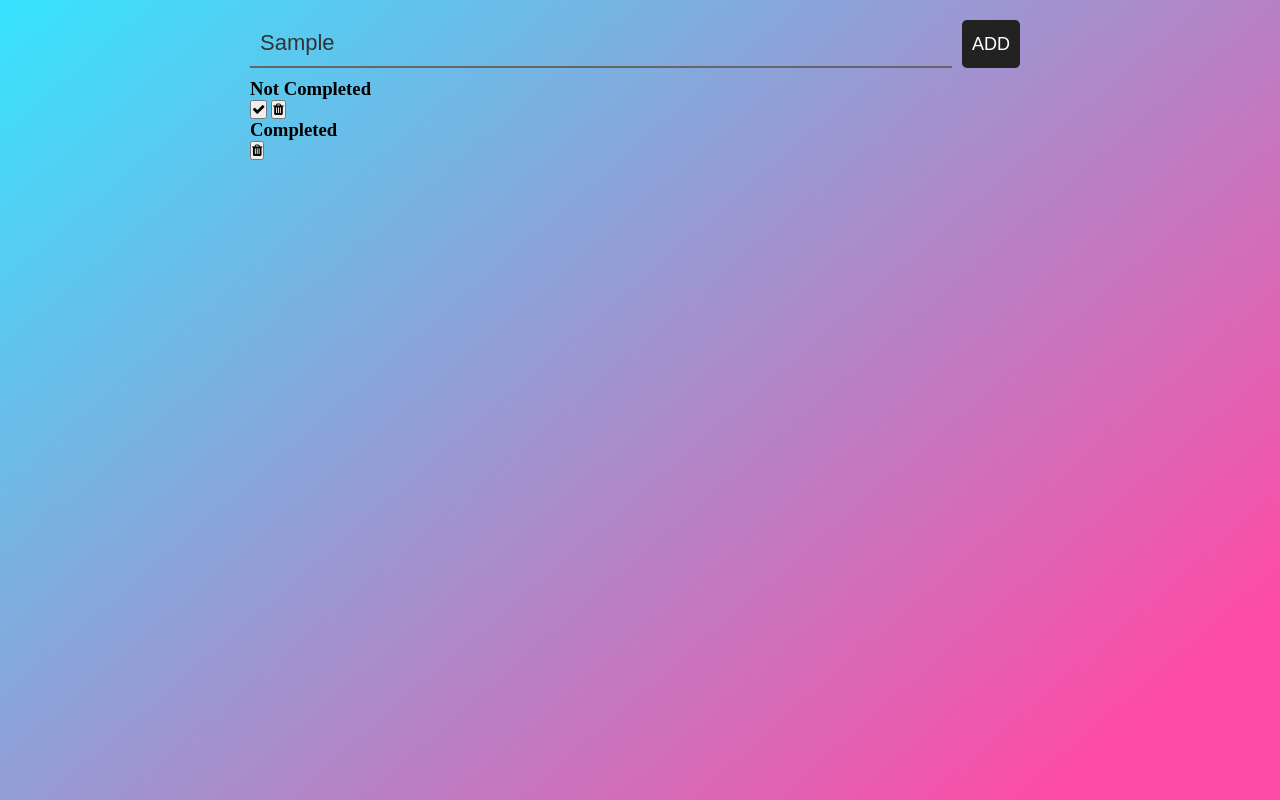
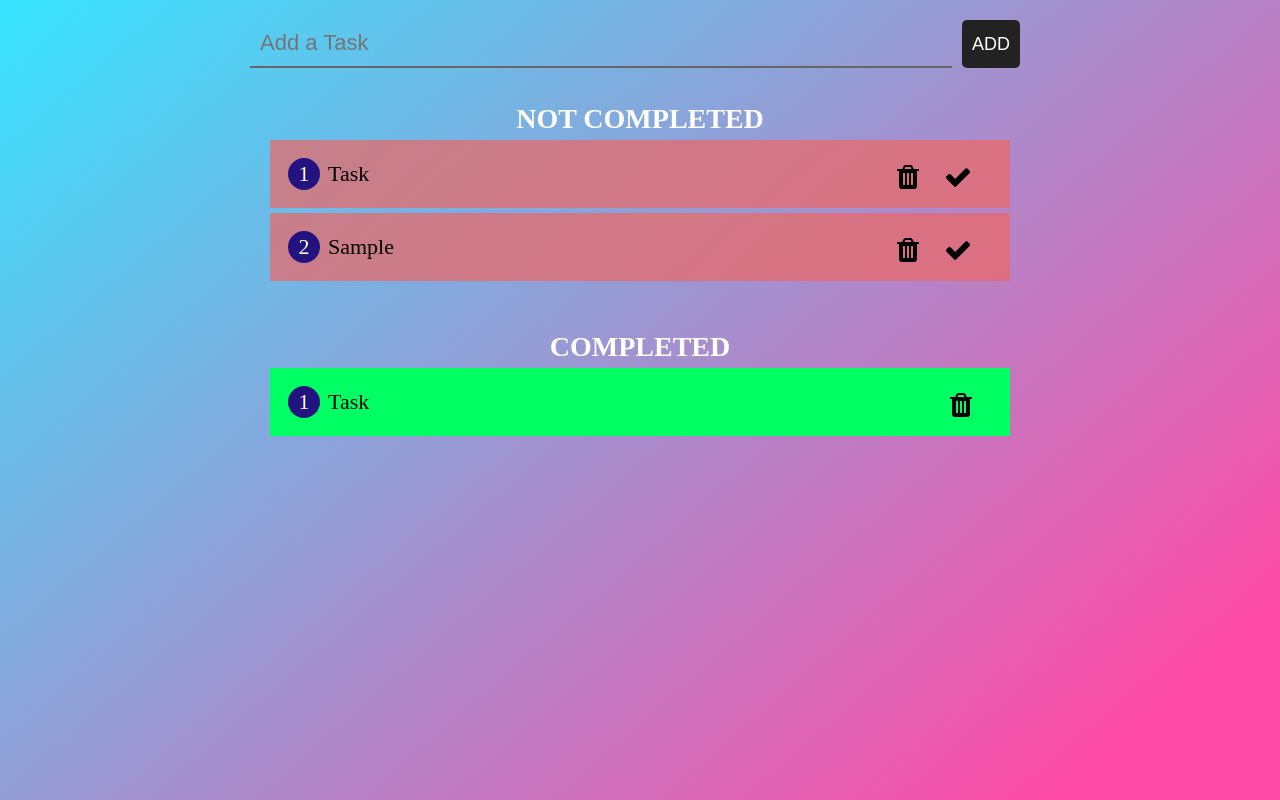
Before and after one commit to ogabekolimov/Todo-list-JavaScript, a plain HTML site: page index.html in a window 1280 px wide. Both pictures are taken after typing "Sample" into the empty fields and a click on the button "ADD". Drawn offline with Linux system fonts and the light colour scheme.

Commit message:
JavaScript started and continued

```diff
--- a/index.html
+++ b/index.html
@@ -17,16 +17,24 @@
 
         <ol class="notCompleted">
             <h3>Not Completed</h3>
-            <button> <i class="fa fa-check"></i></button>
-            <button> <i class="fa fa-trash"></i></button>
+            <li>Task
+                <button> <i class="fa fa-check"></i></button>
+                <button> <i class="fa fa-trash"></i></button>
+            </li>
         </ol>
 
         <ol class="Completed">
             <h3>Completed</h3>
 
-            <button> <i class="fa fa-trash"></i></button>
+            <li>Task
+                <button> <i class="fa fa-trash"></i></button>
+            </li>
         </ol>
     </div>
 
+
+
+    <script src="./main.js"></script>
+
 </body>
 </html>
--- a/main.js
+++ b/main.js
@@ -0,0 +1,40 @@
+const inputElement = document.querySelector('input');
+const buttonElement = document.querySelector('.addTask > button');
+
+buttonElement.addEventListener('click', addList);
+inputElement.addEventListener('keyup', (e)=>{
+    (e.keycode === 13 ? addList(e) : null);
+})
+
+function addList(e){
+    const notCompleted = document.querySelector('.notCompleted');
+    const Completed = document.querySelector('.Completed');
+
+    const newLi = document.createElement('li')
+    const checkBtn = document.createElement('button')
+    const delBtn = document.createElement('button')
+
+    checkBtn.innerHTML = '<i class="fa fa-check"></i>';
+    delBtn.innerHTML = '<i class="fa fa-trash"></i>';
+
+    if(inputElement.value !==''){
+        newLi.textContent = inputElement.value;
+        inputElement.value = '';
+        notCompleted.appendChild(newLi);
+        newLi.appendChild(checkBtn);
+        newLi.appendChild(delBtn);
+    }
+
+    checkBtn.addEventListener('click', function(){
+        const parent = this.parentNode;
+        parent.remove();
+        Completed.appendChild(parent);
+        checkBtn.style.display = 'none';
+    });
+
+    delBtn.addEventListener('click', function(){
+        const parent = this.parentNode;
+        parent.remove();
+
+    });
+}
--- a/style.css
+++ b/style.css
@@ -46,3 +46,58 @@ body{
     border-radius: 5px;
     cursor: pointer;
 }
+
+.notCompleted, .Completed{
+    margin: 5px 0;
+    padding: 20px;
+}
+
+h3{
+    font-size: 28px;
+    color: #fff;
+    text-transform: uppercase;
+    text-align: center;
+}
+
+ol{
+    list-style: none;
+}
+
+ol li{
+    width: 100%;
+    padding: 18px;
+    margin: 5px 0;
+    font-size: 22px;
+    background: #e96969bb;
+    counter-increment: my-counter;
+}
+
+ol.Completed li{
+    background: #00ff62;
+}
+
+ol li::before{
+    content: counter(my-counter);
+    background: #231381;
+    width: 2rem;
+    height: 2rem;
+    border-radius: 50%;
+    display: inline-block;
+    line-height: 2rem;
+    text-align: center;
+    color: #fff;
+    margin-right: 0.5rem;
+
+}
+
+li button{
+    float: right;
+    padding: 5px;
+    font-size: 28px;
+    line-height: 28px;
+    margin-right: 15px;
+    background: none;
+    border: none;
+    outline: none;
+    cursor: pointer;
+}
```
